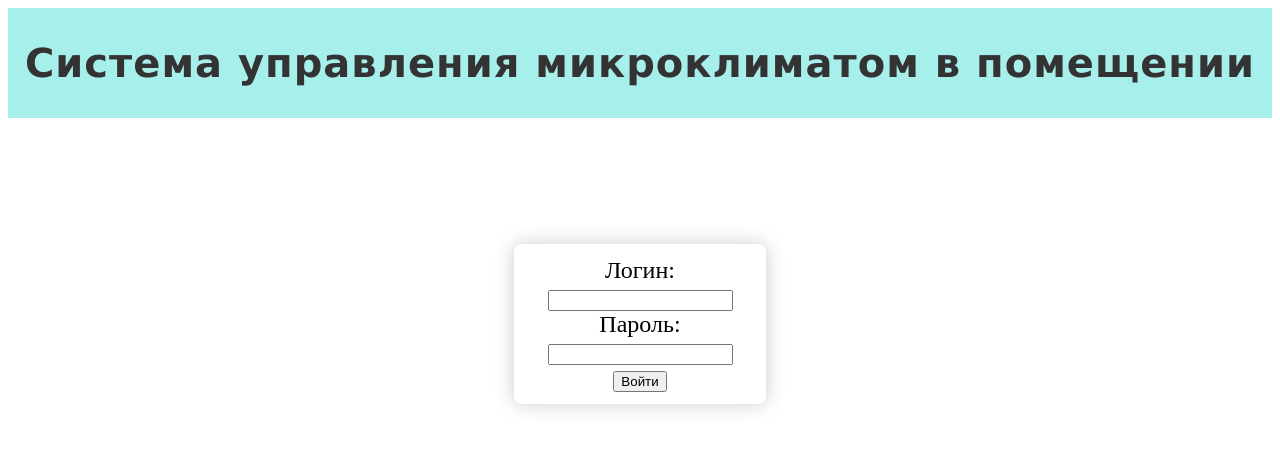
After one commit to Sliznyak-tyan/DeepLoma, a Django app: page /system/login/ in a window 1280 px wide. The commit adds this page. Shown: the top 450 px of the page. Run offline with Django 4.2, Linux system fonts and the light colour scheme; parts of the project's set-up code (start-up, migrations or seed data) failed here and were passed over.

Commit message:
add login and logout

```diff
--- /dev/null
+++ b/control_center/static/css/login_style.css
@@ -0,0 +1,37 @@
+ .container {
+            background-color: #FFFFFF;
+            width: 100%;
+            margin-left: auto;
+            margin-right: auto;
+        }
+
+.primary_header {
+            width: 100%;
+            background-color: #A7EFEA;
+            padding-top: 5px;
+            padding-bottom: 5px;
+            clear: left;
+        }
+
+ .title {
+            font-weight: bold;
+            font-style: normal;
+            font-family: Verdana, sans-serif;
+            font-size: 40px;
+            text-align: center;
+            color: #333333;
+            letter-spacing: 1px;
+        }
+
+ .form {
+     border: solid 0px;
+     box-shadow: 0px 0px 20px #CCCCCC;
+     border-radius: 8px;
+     margin-right: 40%;
+     margin-left: 40%;
+     margin-top: 10%;
+     padding-top: 1%;
+     padding-bottom: 1%;
+     text-align: center;
+     font-size: 150%;
+ }
--- a/control_center/urls.py
+++ b/control_center/urls.py
@@ -2,7 +2,11 @@ from django.urls import path
 from .views import IndicatorsView
 from .views import StatisticsView
 from .views import schedule_view
+from .views import login_view
+from .views import logout_view
 
 urlpatterns = [path('indicators/', IndicatorsView.as_view()),
                path('statistics/', StatisticsView.as_view()),
-               path('schedule/', schedule_view)]
+               path('schedule/', schedule_view),
+               path('login/', login_view),
+               path('logout/', logout_view)]
--- a/control_center/views.py
+++ b/control_center/views.py
@@ -4,6 +4,10 @@ import requests
 from rest_framework.response import Response
 from rest_framework.views import APIView
 from django.shortcuts import render
+from django.shortcuts import redirect
+from django.contrib.auth import authenticate
+from django.contrib.auth import login
+from django.contrib.auth import logout
 
 from control_center.endpoints import temp_handler
 from control_center.endpoints import humidity_handler
@@ -13,6 +17,8 @@ from control_center.endpoints import recuperator_get_schedule_handler
 
 class IndicatorsView(APIView):
     def get(self, request):
+        if not request.user.is_authenticated:
+            return redirect('/system/login/')
         temperature_data = temp_handler()
         humidity_data = humidity_handler()
         data = {'temperature_data': temperature_data, 'humidity_data': humidity_data}
@@ -21,11 +27,15 @@ class IndicatorsView(APIView):
 
 class StatisticsView(APIView):
     def get(self, request):
+        if not request.user.is_authenticated:
+            return redirect('/system/login/')
         heat_data = heat_handler()
         return render(request, 'html/statistics.html', {'data': heat_data})
 
 
 def schedule_view(request):
+    if not request.user.is_authenticated:
+        return redirect('/system/login/')
     schedule = None
     max_id = 0
     if request.method == 'POST':
@@ -37,3 +47,21 @@ def schedule_view(request):
             print(max_id)
 
     return render(request, 'html/schedule.html', {'schedule': schedule, 'max_id': max_id})
+
+
+def login_view(request):
+    if request.method == 'POST':
+        print(request.POST)
+        username = request.POST['login']
+        password = request.POST['password']
+        user = authenticate(username=username, password=password)
+        if user is not None:
+            login(request, user)
+            return redirect('/system/indicators/')
+    else:
+        return render(request, 'html/login.html')
+
+
+def logout_view(request):
+    logout(request)
+    return redirect('/system/login/')
--- a/templates/html/indicators.html
+++ b/templates/html/indicators.html
@@ -36,7 +36,11 @@
                 Расписание
             </button>
         </li>
-        <li>Вход</li>
+        <li>
+            <button onclick="location.href='http://127.0.0.1:8000/system/logout/'" id="button" class="button_class">
+                Выход
+            </button>
+        </li>
       </ul>
     </nav>
 </header>
--- /dev/null
+++ b/templates/html/login.html
@@ -0,0 +1,29 @@
+{% load static %}
+<!DOCTYPE html>
+<html lang="en">
+<head>
+    <meta charset="UTF-8">
+    <title>Авторизация</title>
+    <link href="{% static 'css/login_style.css' %}" rel="stylesheet" type="text/css">
+</head>
+<body>
+<div class="container">
+<header>
+    <div class="primary_header">
+      <h1 class="title"> Система управления микроклиматом в помещении</h1>
+    </div>
+</header>
+
+<form action="/system/login/" method="post" class="form">
+            {% csrf_token %}
+
+                 Логин: <br>
+                 <input type="text" name="login"><br>
+                 Пароль:<br>
+                 <input type="password" name="password"><br>
+                <input type="submit" value="Войти">
+
+</form>
+</div>
+</body>
+</html>
--- a/templates/html/schedule.html
+++ b/templates/html/schedule.html
@@ -35,7 +35,11 @@
                 Расписание
             </button>
         </li>
-        <li>Вход</li>
+        <li>
+            <button onclick="location.href='http://127.0.0.1:8000/system/logout/'" id="button" class="button_class">
+                Выход
+            </button>
+        </li>
       </ul>
     </nav>
 </header>
--- a/templates/html/statistics.html
+++ b/templates/html/statistics.html
@@ -35,7 +35,11 @@
                 Расписание
             </button>
         </li>
-        <li>Вход</li>
+        <li>
+            <button onclick="location.href='http://127.0.0.1:8000/system/logout/'" id="button" class="button_class">
+                Выход
+            </button>
+        </li>
       </ul>
     </nav>
 </header>
```
